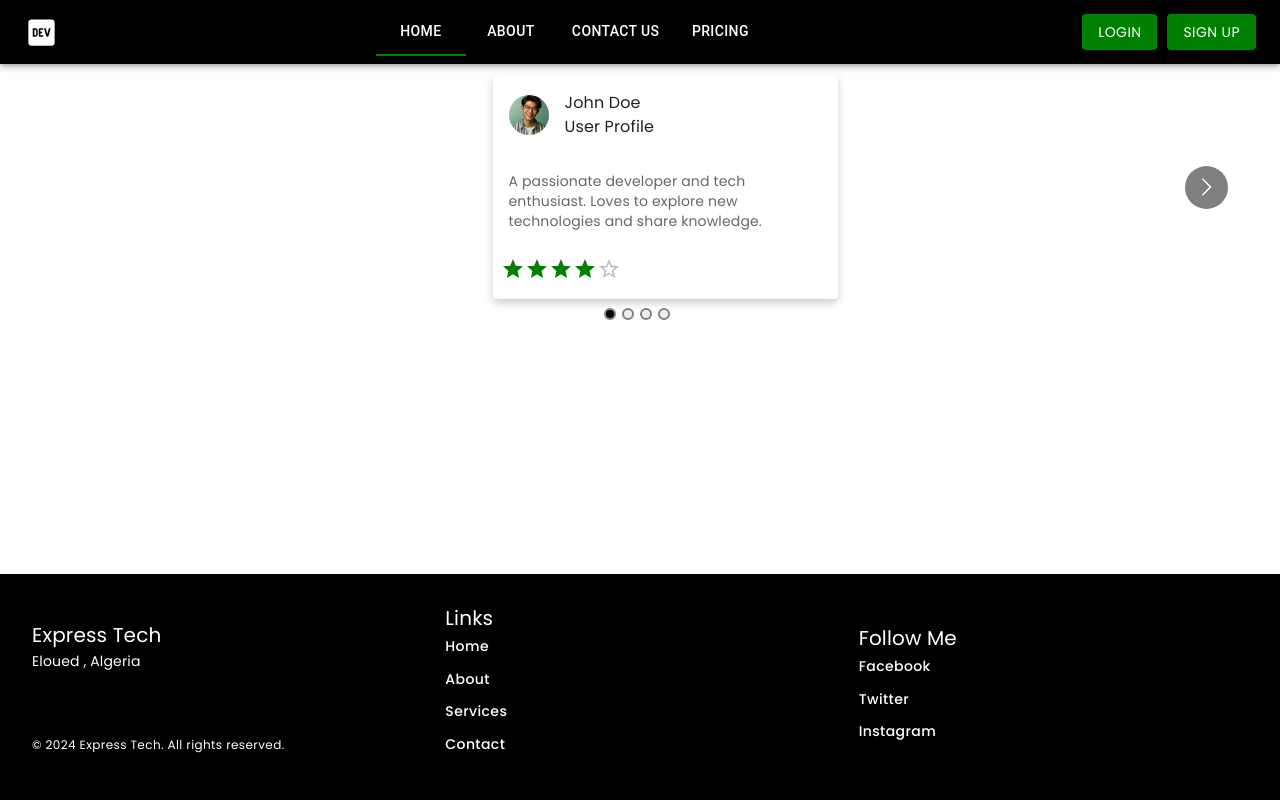
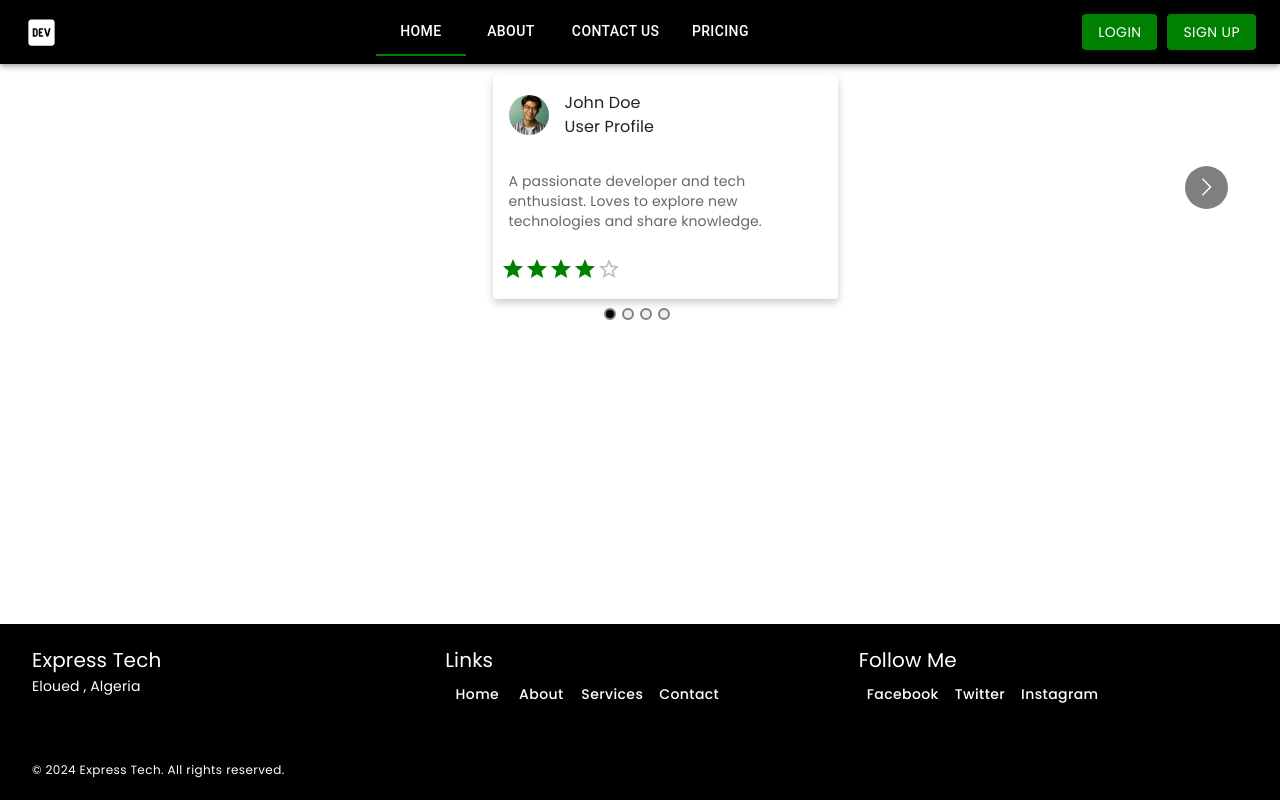
Before and after one commit to AkramMahmoudi/LandingPage_React, a React (Create React App) app: page / in a window 1280 px wide. Built offline with nearby package versions, Linux system fonts and the light colour scheme; a web font is replaced by a local one.

Commit message:
footer items styling

```diff
--- a/src/components/Footer.jsx
+++ b/src/components/Footer.jsx
@@ -36,14 +36,15 @@ const Footer = () => {
         bottom: 0,
         left: 0,
         width: "100%",
-        backgroundColor: "black",
+        mt: "150px",
         color: "white",
         padding: isMobilefooter ? "10px" : "20px",
         textAlign: "center",
         display: "flex",
-        flexDirection: "column",
+        flexDirection: isMobilefooter ? "column" : "row",
         justifyContent: "center",
         alignItems: "center",
+        bgcolor: "black",
       }}
     >
       <Grid
@@ -52,7 +53,7 @@ const Footer = () => {
         sx={{
           display: "flex",
           flexDirection: isMobilefooter ? "column" : "row",
-          alignItems: "center",
+          alignContent: "center",
           justifyContent: "center",
           width: "100%", // Ensures it takes up full width
         }}
@@ -63,6 +64,7 @@ const Footer = () => {
           sm={4}
           sx={{
             textAlign: isMobilefooter ? "center" : "left",
+            bgcolor: "transparent",
           }}
         >
           <Typography variant="h6" sx={Style}>
@@ -86,8 +88,6 @@ const Footer = () => {
           sx={{
             textAlign: isMobilefooter ? "center" : "left", // Ensure consistent text alignment
             bgcolor: "transparent", // Remove the red background (if not needed)
-            padding: theme.spacing(2),
-            mt: 1,
           }}
         >
           <Typography variant="h6" sx={Style}>
@@ -101,9 +101,7 @@ const Footer = () => {
                 color: "white",
                 textTransform: "none",
                 fontFamily: "Poppins, sans-serif",
-                p: 0,
-                mb: 1,
-                display: "block",
+
                 "&:hover": {
                   color: "green",
                 },
@@ -134,9 +132,7 @@ const Footer = () => {
                 color: "white",
                 textTransform: "none",
                 fontFamily: "Poppins, sans-serif",
-                p: 0,
-                mb: 1,
-                display: "block",
+
                 "&:hover": {
                   color: "green",
                 },
```
Also changed, not shown: src/components/Footer1.jsx (deleted, +0 -53 lines).
